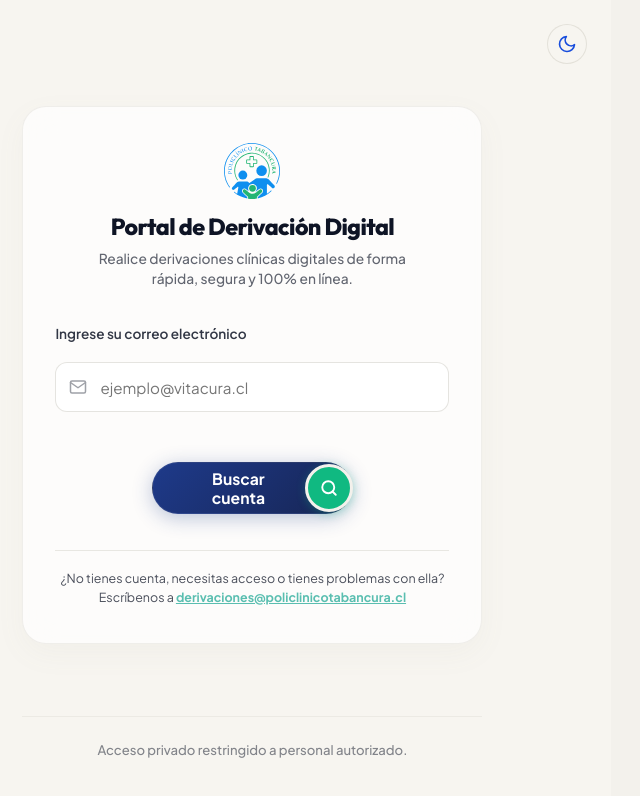
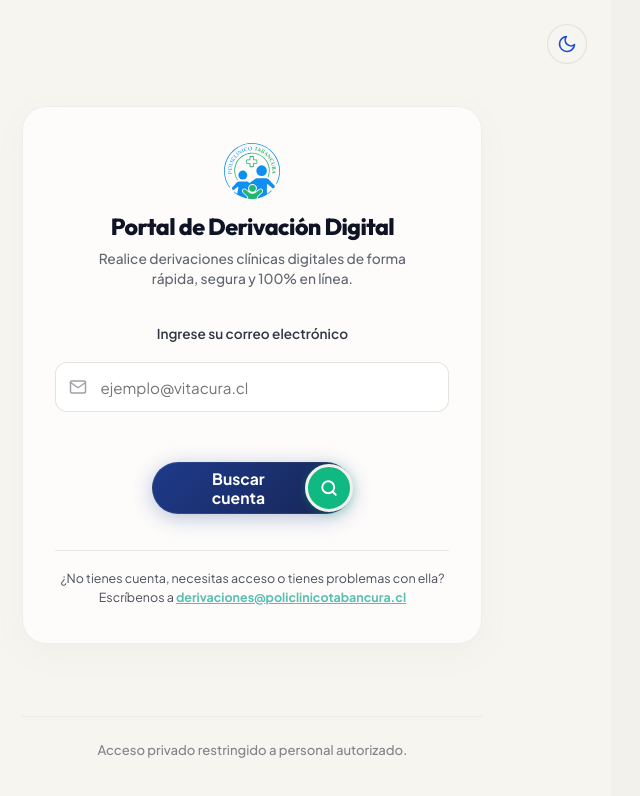
Before and after one commit to njofredev/pt.cl-vitacura, a Next.js app: page /login in a window 1280 px wide. Shown: the top 796 px of the page, without its empty margins (106-746 px from the left). Built offline with nearby package versions, Linux system fonts and the light colour scheme; no server answers; a web font is replaced by a local one.

Commit message:
style: centrar etiqueta de correo electronico en login

```diff
--- a/src/app/(auth)/login/page.tsx
+++ b/src/app/(auth)/login/page.tsx
@@ -315,7 +315,7 @@ export default function LoginPage() {
             {!emailChecked ? (
               <>
                 <div className="form-group" style={{ gap: '8px' }}>
-                  <label className="form-label" htmlFor="email" style={{ fontSize: '0.85rem', fontWeight: 600, textAlign: 'left', width: '100%', marginBottom: '12px' }}>
+                  <label className="form-label" htmlFor="email" style={{ fontSize: '0.85rem', fontWeight: 600, textAlign: 'center', width: '100%', marginBottom: '12px' }}>
                     Ingrese su correo electrónico
                   </label>
                   <div style={{ position: 'relative' }}>
```
